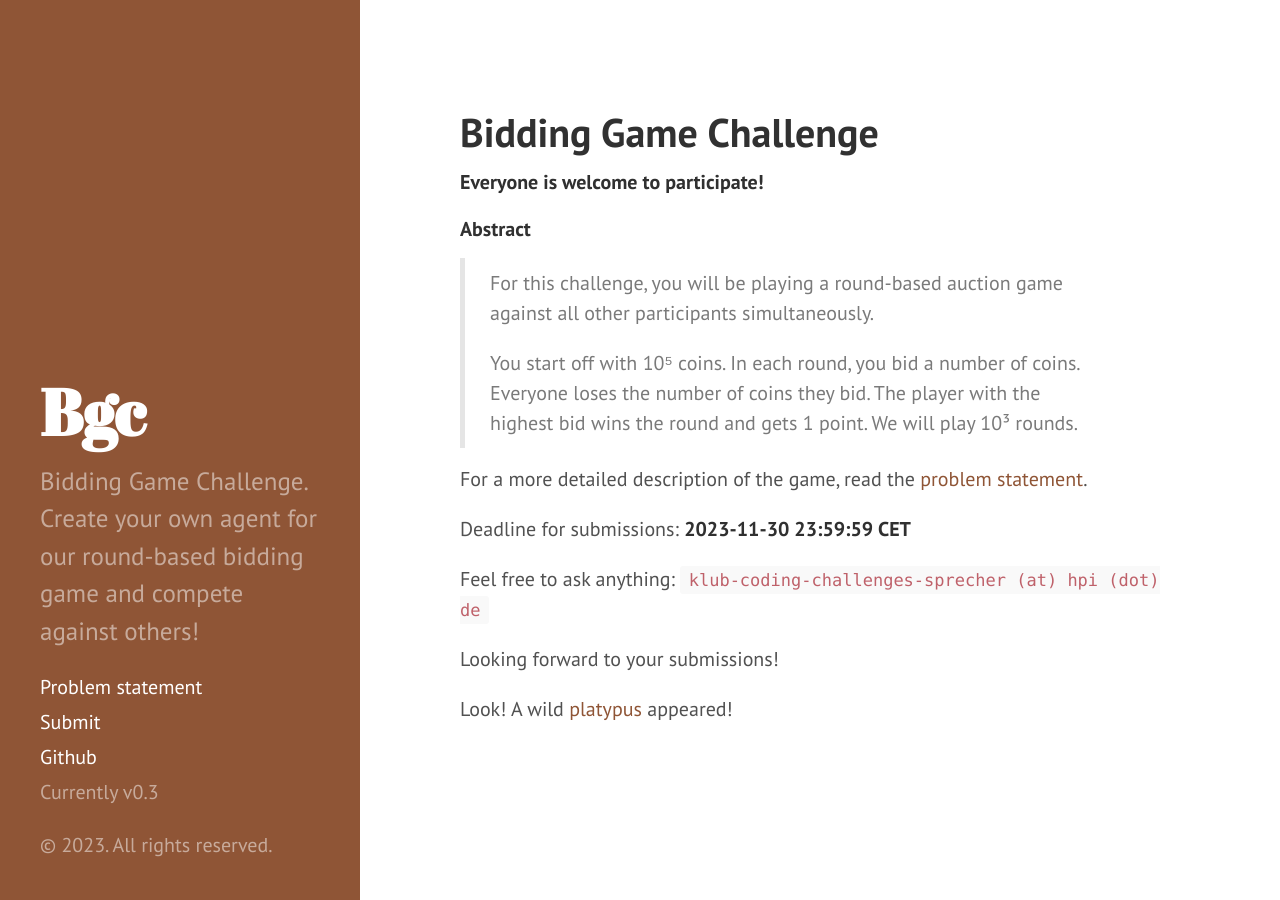
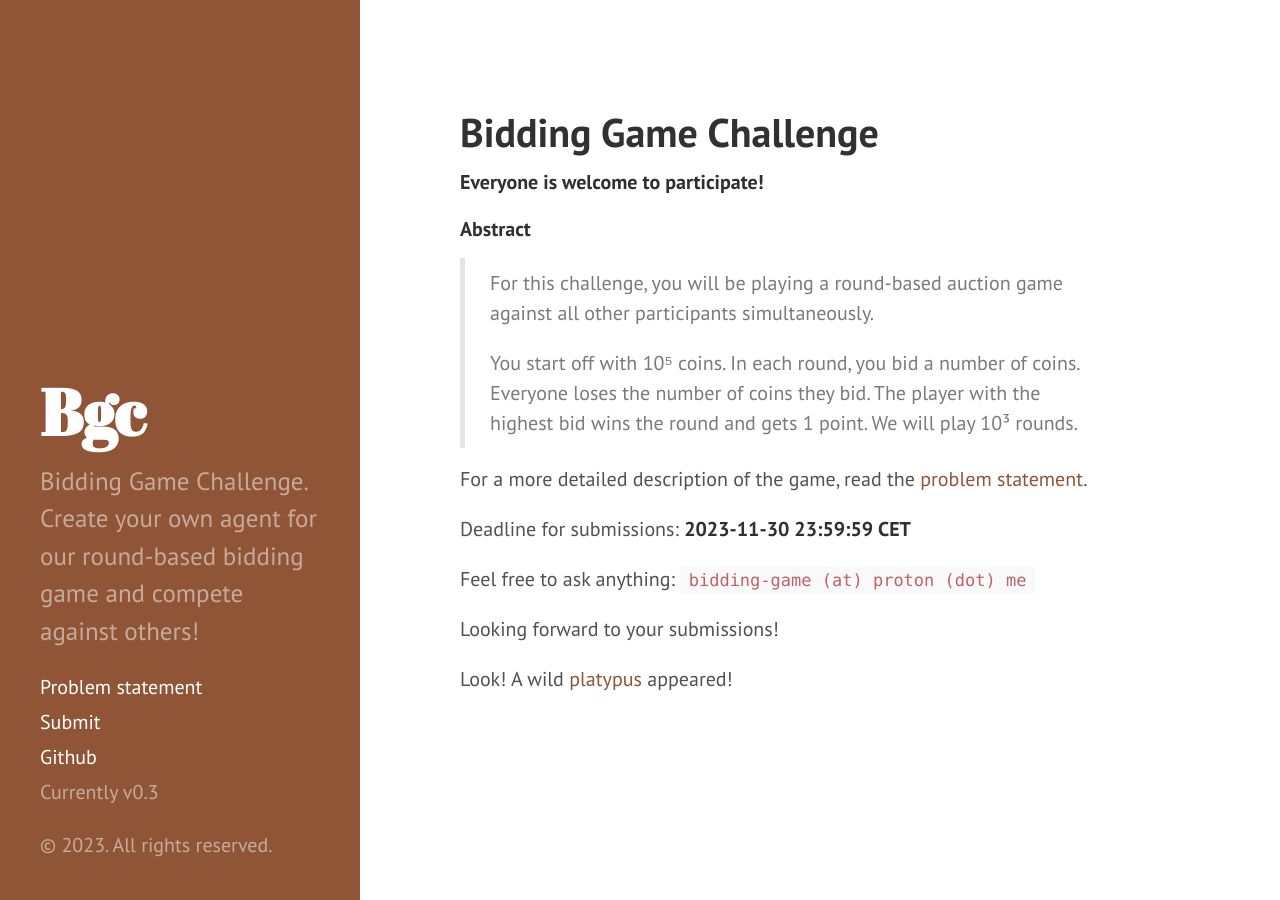
Before and after one commit to roehrt/bgc, a Jekyll site: the page built from website/index.md, in a window 1280 px wide. Built offline with Jekyll 4.4.1, drawn with Linux system fonts in a browser that asks for light colours; our own code applies the rules of GitHub Pages for plain Markdown files.

Commit message:
Use an external mail address

```diff
--- a/website/index.md
+++ b/website/index.md
@@ -15,7 +15,7 @@ For a more detailed description of the game, read the [problem statement]({{ sit
 
 Deadline for submissions: **{{ site.deadline }}**
 
-Feel free to ask anything: `klub-coding-challenges-sprecher (at) hpi (dot) de`
+Feel free to ask anything: `bidding-game (at) proton (dot) me`
 
 Looking forward to your submissions!
 
```
